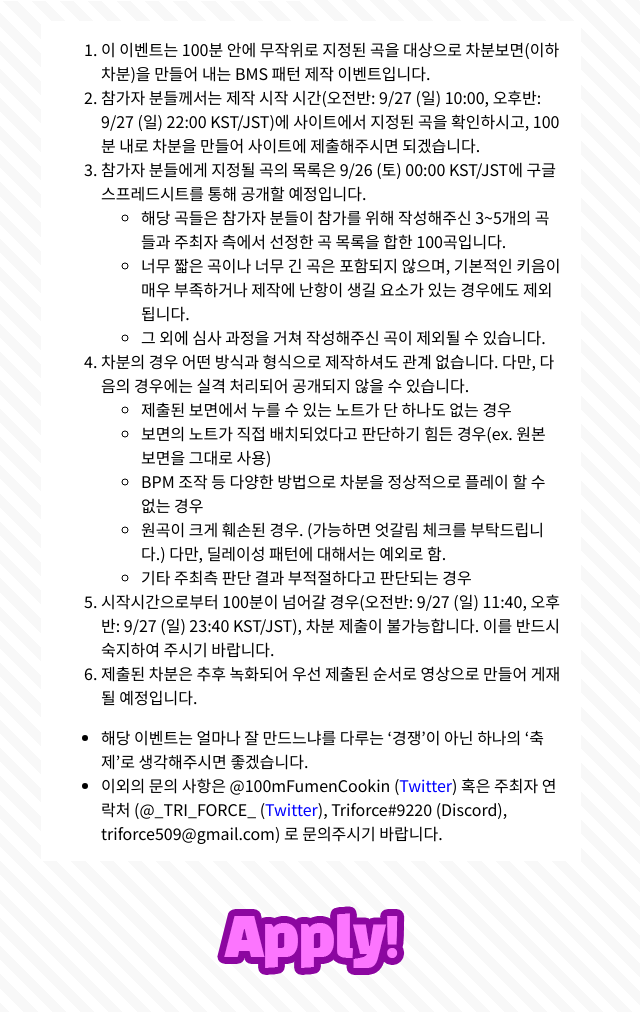
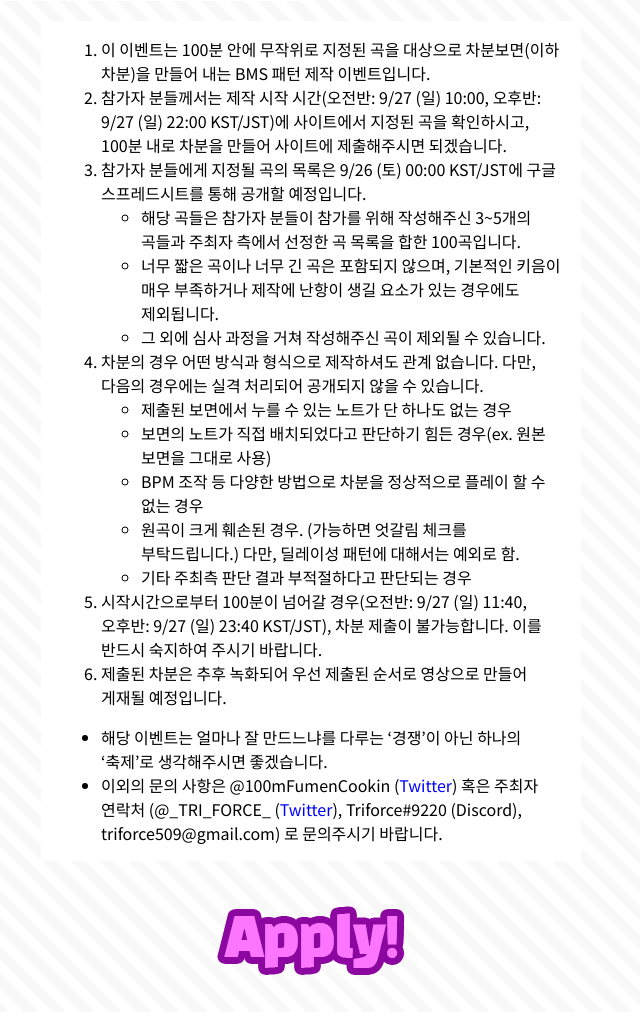
Before and after one commit to hyunsikjeong/100min-fumen-cooking-platform, a Flask app: page / in a window 1280 px wide. Shown: the part 1962-2974 px from the top of the page, without its empty margins (329-969 px from the left). Run offline with Flask 2, Linux system fonts and the light colour scheme.

Commit message:
Apply word-break to Korean description

```diff
--- a/static/style.css
+++ b/static/style.css
@@ -38,8 +38,13 @@ img {
     padding-right: 20px;
     vertical-align: top;
     font-family: 'Noto Sans KR', 'Noto Sans JP', sans-serif;
+    font-size: 16px;
     background: #ffffff;
     text-align: left;
+}
+
+.korean {
+    word-break: keep-all;
 }
 
 .apply {
--- a/templates/main.html
+++ b/templates/main.html
@@ -72,7 +72,7 @@
                     または主催者の連絡先 (@_TRI_FORCE_ (<a href="https://twitter.com/_TRI_FORCE_">Twitter</a>)、Triforce#9220 (Discord)、triforce509@gmail.com)でお願いします。</li>
             </ul>
         </div>
-        <div class="rule">
+        <div class="rule korean">
             <ol>
                 <li>이 이벤트는 100분 안에 무작위로 지정된 곡을 대상으로 차분보면(이하 차분)을 만들어 내는 BMS 패턴 제작 이벤트입니다.</li>
                 <li>참가자 분들께서는 제작 시작 시간(오전반: 9/27 (일) 10:00, 오후반: 9/27 (일) 22:00 KST/JST)에 사이트에서 지정된 곡을 확인하시고,
```
